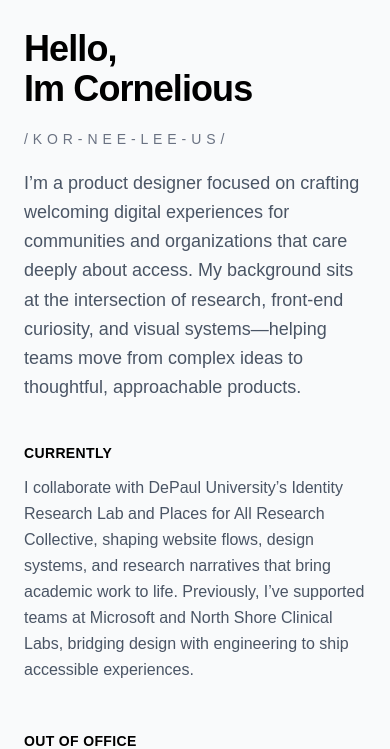
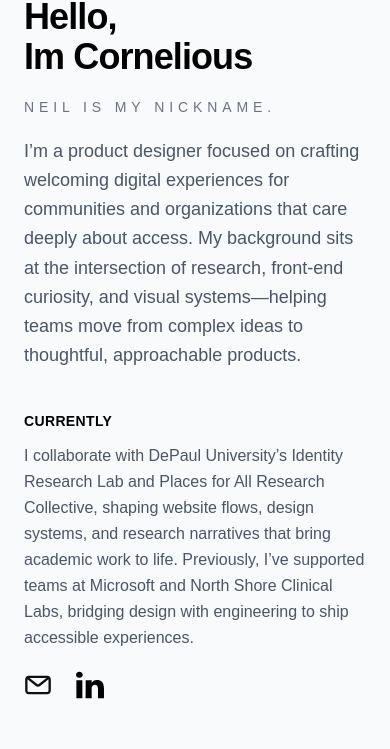
Before and after one commit to crnelious/portfolio-website, a Next.js app: page /about in a window 390 px wide. Shown: the part 765-1514 px from the top of the page. Built offline with nearby package versions, Linux system fonts and the light colour scheme.

Commit message:
Adjust mobile spacing and add contact icons

```diff
--- a/src/app/about/page.tsx
+++ b/src/app/about/page.tsx
@@ -1,5 +1,6 @@
 "use client";
 import { motion } from "framer-motion";
+import Image from "next/image";
 import Link from "next/link";
 import { usePathname } from "next/navigation";
 import GradientOrb from "@/components/GradientOrb";
@@ -50,7 +51,7 @@ export default function About() {
         </motion.div>
       </nav>
 
-      <main className="w-full px-6 sm:px-12 lg:px-20 py-20">
+      <main className="w-full px-6 sm:px-12 lg:px-20 pt-12 pb-16 sm:pt-16 sm:pb-20 lg:pt-20">
         <div className="mx-auto w-full max-w-[1400px]">
           <div className="grid grid-cols-1 lg:grid-cols-[0.9fr_1.4fr] gap-16 lg:gap-24 items-start">
             <motion.div
@@ -75,7 +76,7 @@ export default function About() {
                   Im Cornelious
                 </h1>
                 <p className="text-sm uppercase tracking-[0.35em] text-gray-500">
-                  /kor-nee-lee-us/
+                  Neil is my nickname.
                 </p>
                 <p className="text-lg leading-relaxed text-gray-600">
                   I’m a product designer focused on crafting welcoming digital experiences for communities and organizations that care deeply about access. My background sits at the intersection of research, front-end curiosity, and visual systems—helping teams move from complex ideas to thoughtful, approachable products.
@@ -90,6 +91,22 @@ export default function About() {
                   <p className="text-base leading-relaxed text-gray-600">
                     I collaborate with DePaul University’s Identity Research Lab and Places for All Research Collective, shaping website flows, design systems, and research narratives that bring academic work to life. Previously, I’ve supported teams at Microsoft and North Shore Clinical Labs, bridging design with engineering to ship accessible experiences.
                   </p>
+                  <div className="flex items-center gap-6 pt-2">
+                    <a
+                      href="mailto:cornelious.info@gmail.com"
+                      aria-label="Email Cornelious"
+                      className="transition-opacity hover:opacity-80"
+                    >
+                      <Image src="/icons/mail.svg" alt="Email" width={28} height={28} />
+                    </a>
+                    <a
+                      href="https://www.linkedin.com/in/crnelious"
+                      aria-label="Cornelious on LinkedIn"
+                      className="transition-opacity hover:opacity-80"
+                    >
+                      <Image src="/icons/linkedin.svg" alt="LinkedIn" width={28} height={28} />
+                    </a>
+                  </div>
                 </div>
                 <div className="space-y-3">
                   <h2 className="text-sm font-semibold uppercase tracking-wide text-black">
@@ -159,7 +176,7 @@ export default function About() {
 
           </div>
           <div className="space-y-14">
-            <div className="grid grid-cols-[minmax(120px,160px)_1fr] gap-10">
+            <div className="grid grid-cols-1 gap-6 sm:[grid-template-columns:minmax(120px,160px)_1fr] sm:gap-10">
               <span className="text-sm font-semibold uppercase tracking-[0.3em] text-gray-500">
                 2024 — Now
               </span>
@@ -173,7 +190,7 @@ export default function About() {
                 </p>
               </div>
             </div>
-            <div className="grid grid-cols-[minmax(120px,160px)_1fr] gap-10">
+            <div className="grid grid-cols-1 gap-6 sm:[grid-template-columns:minmax(120px,160px)_1fr] sm:gap-10">
               <span className="text-sm font-semibold uppercase tracking-[0.3em] text-gray-500">
                 2022 — 2023
               </span>
@@ -187,7 +204,7 @@ export default function About() {
                 </p>
               </div>
             </div>
-            <div className="grid grid-cols-[minmax(120px,160px)_1fr] gap-10">
+            <div className="grid grid-cols-1 gap-6 sm:[grid-template-columns:minmax(120px,160px)_1fr] sm:gap-10">
               <span className="text-sm font-semibold uppercase tracking-[0.3em] text-gray-500">
                 2021 — 2022
               </span>
@@ -201,7 +218,7 @@ export default function About() {
                 </p>
               </div>
             </div>
-            <div className="grid grid-cols-[minmax(120px,160px)_1fr] gap-10">
+            <div className="grid grid-cols-1 gap-6 sm:[grid-template-columns:minmax(120px,160px)_1fr] sm:gap-10">
               <span className="text-sm font-semibold uppercase tracking-[0.3em] text-gray-500">
                 2019
               </span>
@@ -215,7 +232,7 @@ export default function About() {
                 </p>
               </div>
             </div>
-            <div className="grid grid-cols-[minmax(120px,160px)_1fr] gap-10">
+            <div className="grid grid-cols-1 gap-6 sm:[grid-template-columns:minmax(120px,160px)_1fr] sm:gap-10">
               <span className="text-sm font-semibold uppercase tracking-[0.3em] text-gray-500">
                 2019 — 2020
               </span>
@@ -229,7 +246,7 @@ export default function About() {
                 </p>
               </div>
             </div>
-            <div className="grid grid-cols-[minmax(120px,160px)_1fr] gap-10">
+            <div className="grid grid-cols-1 gap-6 sm:[grid-template-columns:minmax(120px,160px)_1fr] sm:gap-10">
               <span className="text-sm font-semibold uppercase tracking-[0.3em] text-gray-500">
                 2019 — 2020
               </span>
@@ -243,7 +260,7 @@ export default function About() {
                 </p>
               </div>
             </div>
-            <div className="grid grid-cols-[minmax(120px,160px)_1fr] gap-10">
+            <div className="grid grid-cols-1 gap-6 sm:[grid-template-columns:minmax(120px,160px)_1fr] sm:gap-10">
               <span className="text-sm font-semibold uppercase tracking-[0.3em] text-gray-500">
                 2018 — 2020
               </span>
@@ -269,7 +286,7 @@ export default function About() {
             </h2>
           </div>
           <div className="space-y-10">
-            <div className="grid grid-cols-[minmax(120px,160px)_1fr] gap-10">
+            <div className="grid grid-cols-1 gap-6 sm:[grid-template-columns:minmax(120px,160px)_1fr] sm:gap-10">
               <span className="text-sm font-semibold uppercase tracking-[0.3em] text-gray-500">
                 2026
               </span>
@@ -283,7 +300,7 @@ export default function About() {
                 </p>
               </div>
             </div>
-            <div className="grid grid-cols-[minmax(120px,160px)_1fr] gap-10">
+            <div className="grid grid-cols-1 gap-6 sm:[grid-template-columns:minmax(120px,160px)_1fr] sm:gap-10">
               <span className="text-sm font-semibold uppercase tracking-[0.3em] text-gray-500">
                 2022
               </span>
--- a/src/app/page.tsx
+++ b/src/app/page.tsx
@@ -92,7 +92,7 @@ function ProjectCards() {
 ];
 
   return (
-    <div className="grid grid-cols-1 md:grid-cols-3 gap-8">
+    <div className="grid grid-cols-1 gap-20 md:grid-cols-3 md:gap-8">
       {projects.map(({ title, description, badge, imageLabel, href, imageSrc }, index) => {
         const isGoogleProject = title === "Google";
         const isMicrosoftProject = title === "Microsoft";
@@ -125,7 +125,7 @@ function ProjectCards() {
             whileInView={shouldAnimateOnLoad ? undefined : { opacity: 1, y: 0 }}
             viewport={shouldAnimateOnLoad ? undefined : { once: true, amount: 0.3 }}
             transition={cardTransition}
-            className={`flex flex-col gap-6 ${href ? "cursor-pointer" : ""}`}
+            className={`flex flex-col gap-4 sm:gap-6 ${href ? "cursor-pointer" : ""}`}
           >
             <motion.div
               whileHover={{ y: -16 }}
@@ -162,7 +162,7 @@ function ProjectCards() {
                 <span className="text-gray-500 text-sm">{imageLabel}</span>
               )}
             </motion.div>
-            <div className="space-y-4">
+            <div className="space-y-3 sm:space-y-4">
               <h3 className="text-2xl font-bold text-black sm:text-3xl">{title}</h3>
               <p className="text-lg leading-relaxed text-gray-600">{description}</p>
               <h4 className="text-sm font-semibold uppercase tracking-wide text-black">{badge}</h4>
@@ -290,7 +290,7 @@ export default function Home() {
       </nav>
 
       {/* Main Content */}
-      <main className="max-w-7xl mx-auto px-8 sm:px-16 min-h-[80vh] flex items-start pt-24 pb-8">
+      <main className="max-w-7xl mx-auto px-8 sm:px-16 min-h-[80vh] flex items-start pt-16 sm:pt-24 pb-8">
         <div className="grid grid-cols-1 lg:grid-cols-2 gap-16 items-center">
           {/* Left side - Gradient Circle */}
           <motion.div
@@ -321,7 +321,7 @@ export default function Home() {
 
               <p>
                 Im passionate about crafting meaningful{" "}
-                <span className="underline decoration-2 underline-offset-2">digital experiences</span>{" "}
+                <strong>digital experiences</strong>{" "}
                 focusing on user-centered design. I am currently studying UX Design @{" "}
                 DePaul University in Chicago and Im always looking to solve
                 problems that make a positive impact.
```
Also changed, not shown: public/icons/linkedin.svg (added), public/icons/mail.svg (added).
